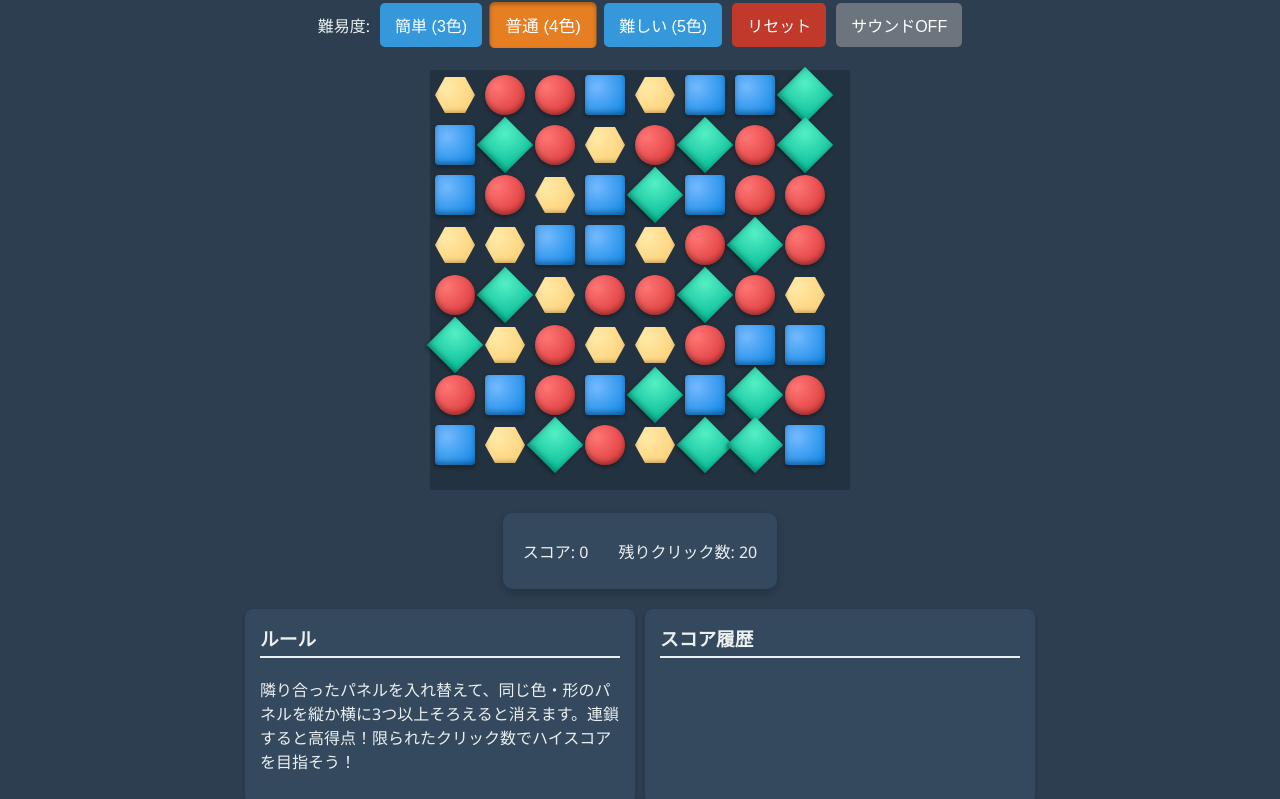
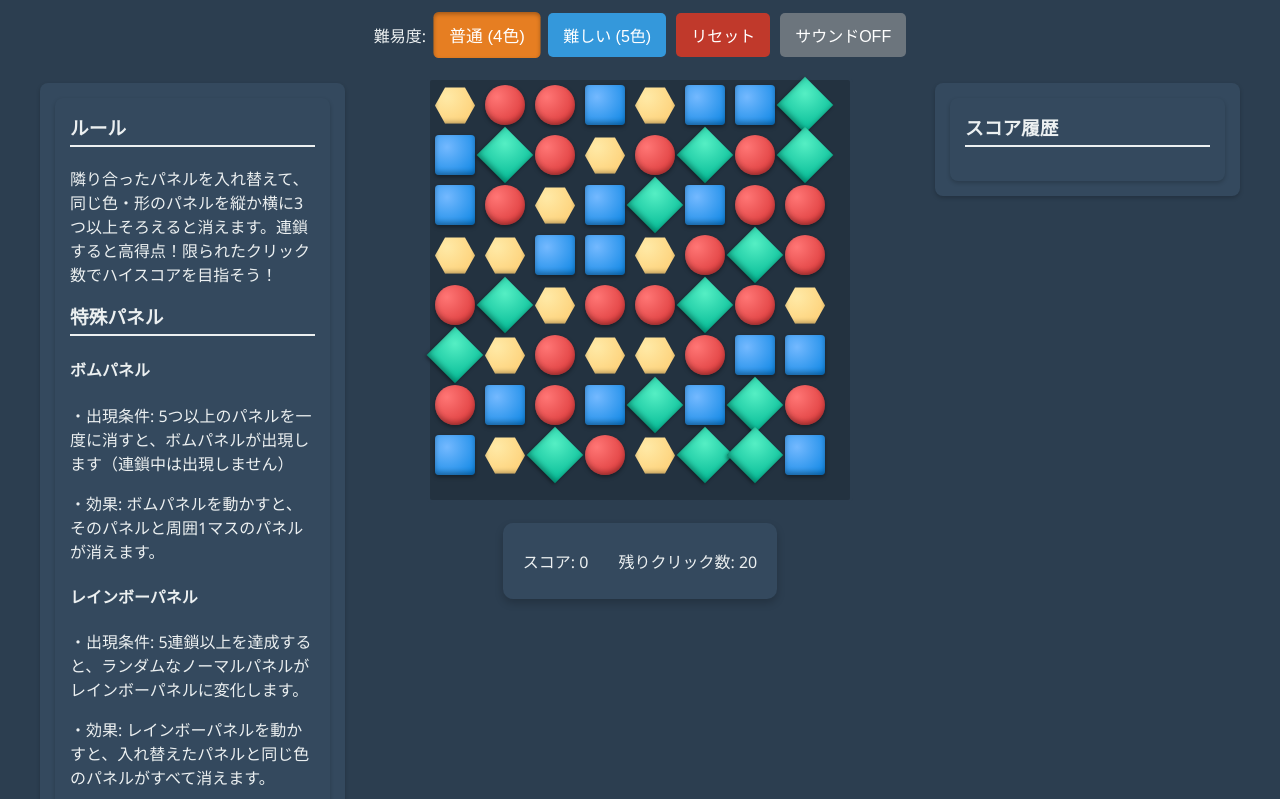
Before and after one commit to ichika-mhf/my-browser-game, a plain HTML site: page index.html in a window 1280 px wide. Shown: the part 94-893 px from the top of the page. Drawn offline with Linux system fonts and the light colour scheme.

Commit message:
feat: Layout and content updates, removed Easy difficulty

```diff
--- a/index.html
+++ b/index.html
@@ -8,9 +8,25 @@
 </head>
 <body>
     <h1>色合わせパズル</h1>
+    <div id="game-content-wrapper">
+        <div id="rules-area">
+            <div class="rules">
+                <h3>ルール</h3>
+                <p>隣り合ったパネルを入れ替えて、同じ色・形のパネルを縦か横に3つ以上そろえると消えます。連鎖すると高得点！限られたクリック数でハイスコアを目指そう！</p>
+                <h3>特殊パネル</h3>
+                <h4>ボムパネル</h4>
+                <p>・出現条件: 5つ以上のパネルを一度に消すと、ボムパネルが出現します（連鎖中は出現しません）</p>
+                <p>・効果: ボムパネルを動かすと、そのパネルと周囲1マスのパネルが消えます。</p>
+                <h4>レインボーパネル</h4>
+                <p>・出現条件: 5連鎖以上を達成すると、ランダムなノーマルパネルがレインボーパネルに変化します。</p>
+                <p>・効果: レインボーパネルを動かすと、入れ替えたパネルと同じ色のパネルがすべて消えます。</p>
+                <h4>特殊パネル同士の組み合わせ</h4>
+                <p>・特殊パネル同士を入れ替えると、盤面上のすべてのパネルが消え、大量のスコアを獲得できます。</p>
+            </div>
+        </div>
+        <div id="main-game-area">
             <div class="controls">
                 <label>難易度:</label>
-        <button id="easyBtn">簡単 (3色)</button>
                 <button id="normalBtn">普通 (4色)</button>
                 <button id="hardBtn">難しい (5色)</button>
                 <button id="resetBtn">リセット</button>
@@ -26,11 +42,8 @@
                 <p>最終スコア: <span id="final-score">0</span></p>
                 <button id="restartBtn">もう一度遊ぶ</button>
             </div>
-    <div class="game-info-container">
-        <div class="rules">
-            <h3>ルール</h3>
-            <p>隣り合ったパネルを入れ替えて、同じ色・形のパネルを縦か横に3つ以上そろえると消えます。連鎖すると高得点！限られたクリック数でハイスコアを目指そう！</p>
         </div>
+        <div id="score-history-area">
             <div class="score-history">
                 <h3>スコア履歴</h3>
                 <ul id="score-history-list">
@@ -38,6 +51,7 @@
                 </ul>
             </div>
         </div>
+    </div>
     <script src="script.js"></script>
 </body>
 </html>
--- a/script.js
+++ b/script.js
@@ -7,7 +7,7 @@ document.addEventListener('DOMContentLoaded', () => {
     const finalScoreEl = document.getElementById('final-score');
 
     // Buttons
-    const easyBtn = document.getElementById('easyBtn');
+
     const normalBtn = document.getElementById('normalBtn');
     const hardBtn = document.getElementById('hardBtn');
     const resetBtn = document.getElementById('resetBtn');
@@ -56,14 +56,12 @@ document.addEventListener('DOMContentLoaded', () => {
 
     function setDifficulty(level) {
         currentDifficulty = level;
-        [easyBtn, normalBtn, hardBtn].forEach(btn => btn.classList.remove('selected'));
-        if (level === 'easy') easyBtn.classList.add('selected');
-        else if (level === 'normal') normalBtn.classList.add('selected');
+        [normalBtn, hardBtn].forEach(btn => btn.classList.remove('selected'));
+        if (level === 'normal') normalBtn.classList.add('selected');
         else if (level === 'hard') hardBtn.classList.add('selected');
 
         let colorCount;
         switch (level) {
-            case 'easy': colorCount = 3; break;
             case 'hard': colorCount = 5; break;
             case 'normal':
             default: colorCount = 4; break;
@@ -136,7 +134,6 @@ document.addEventListener('DOMContentLoaded', () => {
 
     // --- Event Handlers ---
 
-    easyBtn.addEventListener('click', () => setDifficulty('easy'));
     normalBtn.addEventListener('click', () => setDifficulty('normal'));
     hardBtn.addEventListener('click', () => setDifficulty('hard'));
     resetBtn.addEventListener('click', () => setDifficulty(currentDifficulty));
@@ -465,7 +462,6 @@ document.addEventListener('DOMContentLoaded', () => {
 
     function addScoreToHistory(finalScore, difficulty) {
         const difficultyText = {
-            'easy': '簡単',
             'normal': '普通',
             'hard': '難しい'
         }[difficulty];
--- a/style.css
+++ b/style.css
@@ -1,16 +1,46 @@
 body {
     font-family: 'Segoe UI', Tahoma, Geneva, Verdana, sans-serif;
-    display: flex;
-    flex-direction: column;
-    align-items: center;
     background-color: #2c3e50;
     color: #ecf0f1;
     overflow: hidden; /* Prevents scrollbars during animations */
+    margin: 0; /* Remove default body margin */
+    display: flex; /* Use flexbox for main layout */
+    flex-direction: column; /* Stack h1 and game-content-wrapper vertically */
+    align-items: center; /* Center content horizontally */
+    min-height: 100vh; /* Full viewport height */
+    padding-top: 20px; /* Add some padding at the top */
 }
 
 h1 {
     color: #ecf0f1;
     text-shadow: 2px 2px 4px #000;
+    margin-bottom: 20px; /* Space below the title */
+}
+
+#game-content-wrapper {
+    display: flex;
+    align-items: flex-start; /* Align items to the top */
+    gap: 20px; /* Space between columns */
+    width: 100%;
+    max-width: 1200px; /* Max width for the entire game area */
+}
+
+#rules-area,
+#score-history-area {
+    flex: 1; /* Take equal space */
+    background-color: #34495e;
+    padding: 15px;
+    border-radius: 8px;
+    box-shadow: 0 2px 4px rgba(0,0,0,0.2);
+    /* Align top with controls */
+    margin-top: 70px; /* Adjust this value to align with controls */
+}
+
+#main-game-area {
+    flex: 2; /* Take more space for the game board */
+    display: flex;
+    flex-direction: column;
+    align-items: center;
 }
 
 .controls {
@@ -205,20 +235,22 @@ h1 {
     display: none;
 }
 
-.game-info-container {
-    display: flex;
-    justify-content: space-around;
-    width: 100%;
-    max-width: 800px;
-    margin-top: 20px;
-}
-
-.rules, .score-history {
+/* Rules and Score History */
+.rules {
     background-color: #34495e;
     padding: 15px;
     border-radius: 8px;
-    width: 45%;
     box-shadow: 0 2px 4px rgba(0,0,0,0.2);
+    /* Removed max-height and overflow-y */
+}
+
+.score-history {
+    background-color: #34495e;
+    padding: 15px;
+    border-radius: 8px;
+    box-shadow: 0 2px 4px rgba(0,0,0,0.2);
+    max-height: 250px; /* Keep max-height for scroll */
+    overflow-y: auto;  /* Keep scroll for score history */
 }
 
 .rules h3, .score-history h3 {
@@ -231,8 +263,6 @@ h1 {
     list-style: none;
     padding: 0;
     margin: 0;
-    max-height: 150px;
-    overflow-y: auto;
 }
 
 .score-history li {
```
Lines whose indentation alone changed are shown as unchanged.
